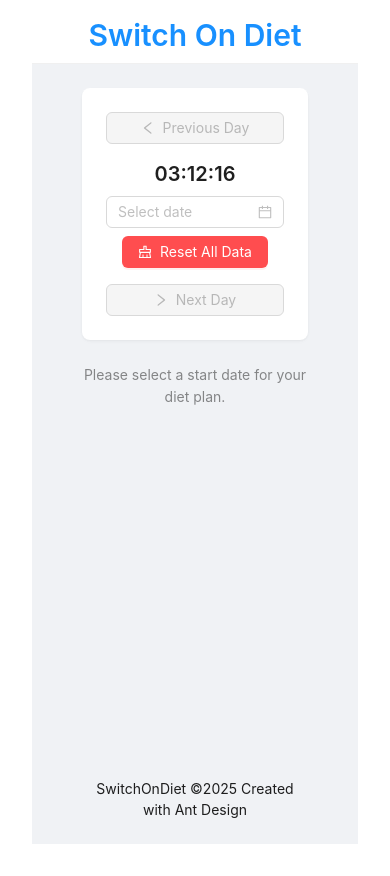
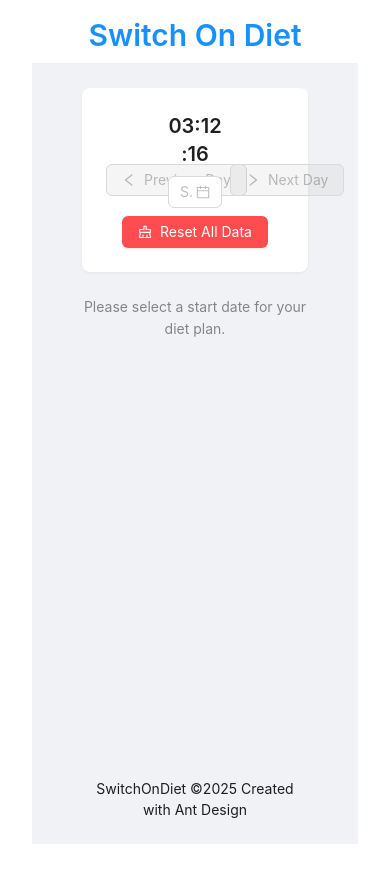
Before and after one commit to dkwo575/switch-on-diet-app, a React (Vite) app: page / in a window 390 px wide. Built offline with nearby package versions, Linux system fonts and the light colour scheme.

Commit message:
change fit with mobile version1

```diff
--- a/src/App.tsx
+++ b/src/App.tsx
@@ -242,18 +242,22 @@ function App() {
         </Header>
         <Content style={{ padding: "24px 50px" }}>
           <Card bordered={false} style={{ marginBottom: 24 }}>
-            <Row gutter={[16, 16]} justify="space-between" align="middle">
-              <Col xs={24} sm={8} style={{ textAlign: "center" }}>
+            <Row
+              gutter={[8, 8]}
+              justify="space-between"
+              align="middle"
+              wrap={true}
+            >
+              <Col xs={8} sm={8} style={{ textAlign: "center" }}>
                 <Button
                   icon={<LeftOutlined />}
                   onClick={goToPreviousDay}
                   disabled={!startDate}
-                  block
                 >
                   Previous Day
                 </Button>
               </Col>
-              <Col xs={24} sm={8} style={{ textAlign: "center" }}>
+              <Col xs={8} sm={8} style={{ textAlign: "center" }}>
                 <Space
                   direction="vertical"
                   align="center"
@@ -272,23 +276,17 @@ function App() {
                     okText="Yes"
                     cancelText="No"
                   >
-                    <Button
-                      type="primary"
-                      danger
-                      icon={<ClearOutlined />}
-                      block
-                    >
+                    <Button type="primary" danger icon={<ClearOutlined />}>
                       Reset All Data
                     </Button>
                   </Popconfirm>
                 </Space>
               </Col>
-              <Col xs={24} sm={8} style={{ textAlign: "center" }}>
+              <Col xs={8} sm={8} style={{ textAlign: "center" }}>
                 <Button
                   icon={<RightOutlined />}
                   onClick={goToNextDay}
                   disabled={!startDate}
-                  block
                 >
                   Next Day
                 </Button>
```
